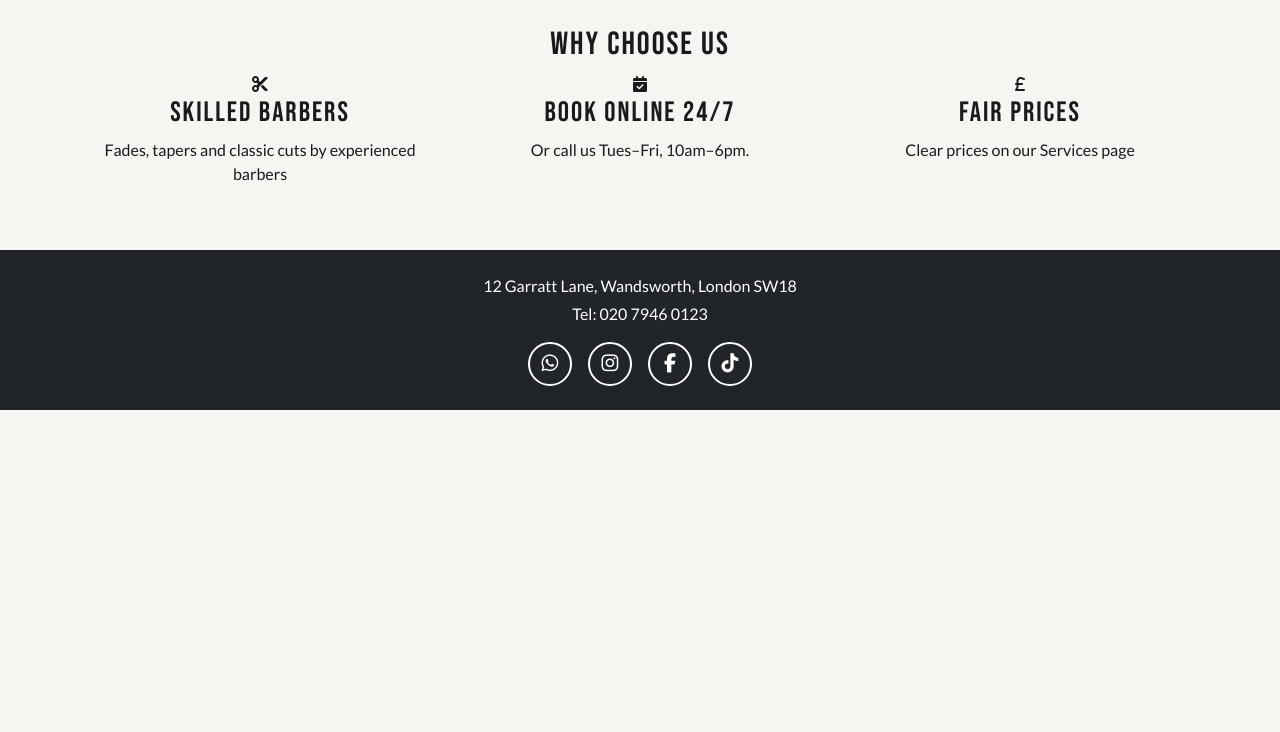
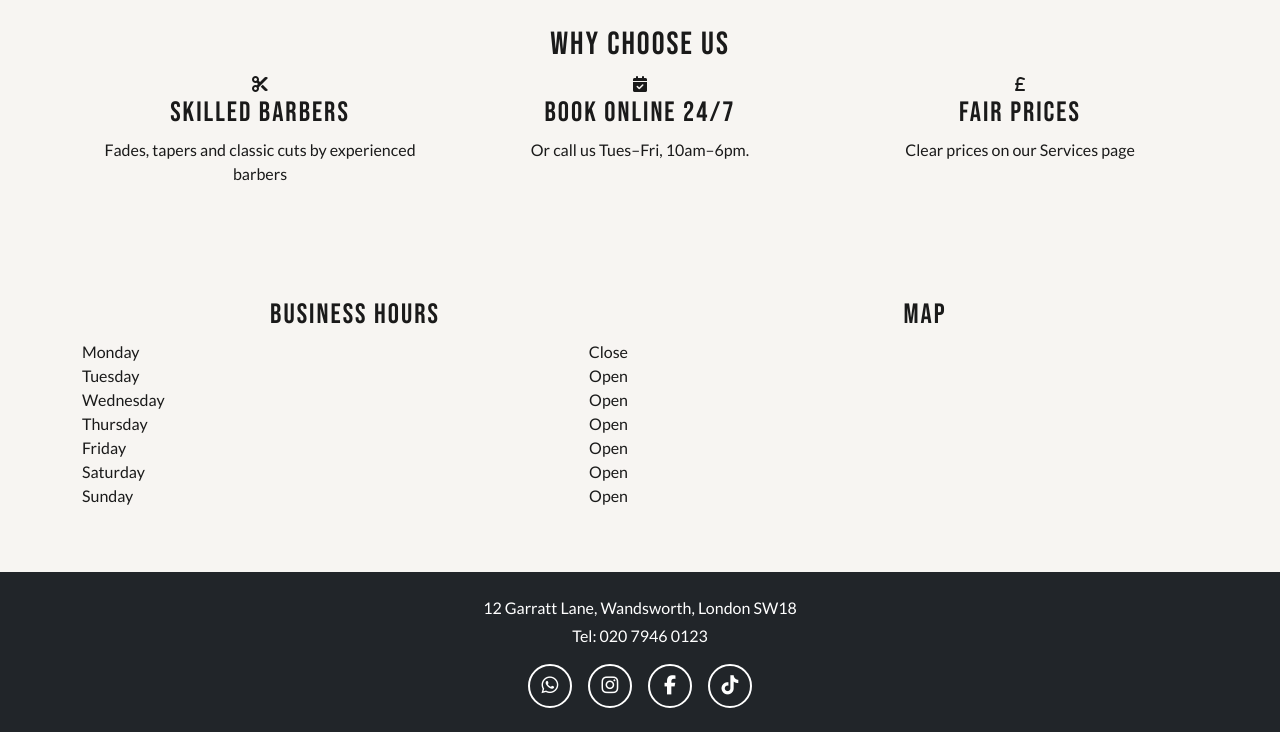
Before and after one commit to moussakonate000fr/YBS-my-first-project, a plain HTML site: page index.html in a window 1280 px wide. Shown: the part 696-1428 px from the top of the page. Before the commit the page ends 1106 px from the top, so only its background shows below. Drawn offline with nearby package versions, Linux system fonts and the light colour scheme.

Commit message:
Add opening times section with Bootstrap grid

```diff
--- a/index.html
+++ b/index.html
@@ -60,6 +60,27 @@
     </div>
   </div>
 </div>
+</section>
+<section id="visit" class="py-5">
+<div class="container">
+  <div class="row">
+    <div class="col-md-6">
+      <h3 class="text-center">Business Hours</h3>
+      <ul class="list-unstyled">
+        <li class="d-flex justify-content-between"><span>Monday</span><span>Close</span></li>
+        <li class="d-flex justify-content-between"><span>Tuesday</span><span>Open</span></li>
+        <li class="d-flex justify-content-between"><span>Wednesday</span><span>Open</span></li>
+        <li class="d-flex justify-content-between"><span>Thursday</span><span>Open</span></li>
+        <li class="d-flex justify-content-between"><span>Friday</span><span>Open</span></li>
+        <li class="d-flex justify-content-between"><span>Saturday</span><span>Open</span></li>
+        <li class="d-flex justify-content-between"><span>Sunday</span><span>Open</span></li>
+      </ul>
+    </div>
+    <div class="col-md-6">
+      <h3 class="text-center">Map</h3>
+    </div>
+  </div>
+</div>
  </section>
 </main>
 
```
